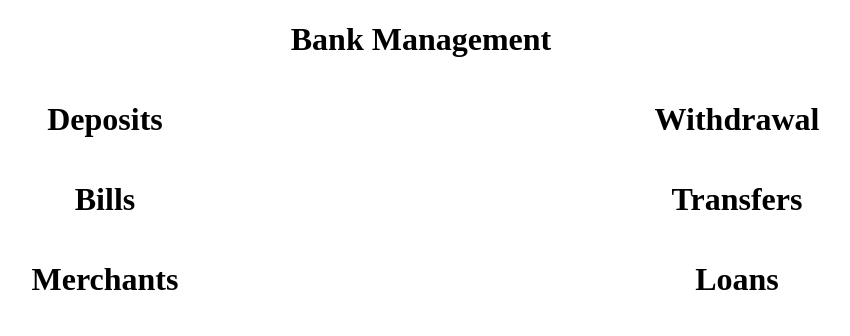
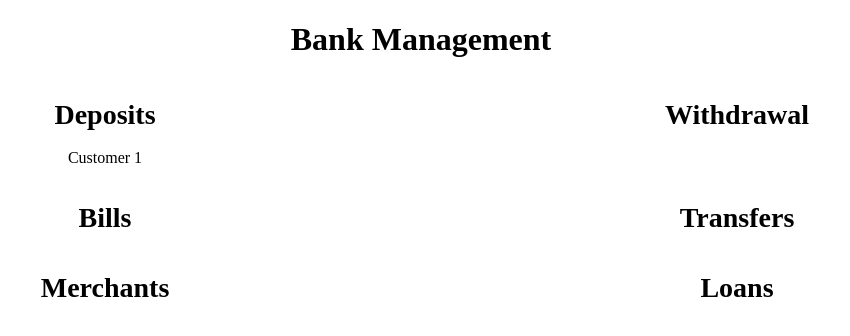
Before and after one commit to paynena2/RamHacks2019, a plain HTML site: page src/index.html in a window 1280 px wide. Shown: the whole page, without its empty margins (219-1069 px from the left). Drawn offline with Linux system fonts and the light colour scheme.

Commit message:
Added new list stuff

```diff
--- a/src/CSS/Style.css
+++ b/src/CSS/Style.css
@@ -12,6 +12,10 @@
     width: 50%;
 }
 
+.tabs{
+    font-size: 28px;
+}
+
 .row:after{
     align-content: center;
     content: "";
--- a/src/index.html
+++ b/src/index.html
@@ -13,26 +13,27 @@
     </div>
     <div class = "row">
         <div class = "column">
-            <h1>Deposits</h1>
+            <h1 class = "tabs">Deposits</h1>
+                <p>Customer 1</p>
         </div>
         <div class = "column">
-            <h1>Withdrawal</h1>
+            <h1 class = "tabs">Withdrawal</h1>
         </div>
     </div>
     <div class = "row">
         <div class = "column">
-            <h1>Bills</h1>
+            <h1 class = "tabs">Bills</h1>
         </div>
         <div class = "column">
-            <h1>Transfers</h1>
+            <h1 class = "tabs">Transfers</h1>
         </div>
     </div>
     <div class = "row">
         <div class = "column">
-            <h1>Merchants</h1>
+            <h1 class = "tabs">Merchants</h1>
         </div>
         <div class = "column">
-            <h1>Loans</h1>
+            <h1 class = "tabs">Loans</h1>
         </div>
     </div>
 </body>
```
